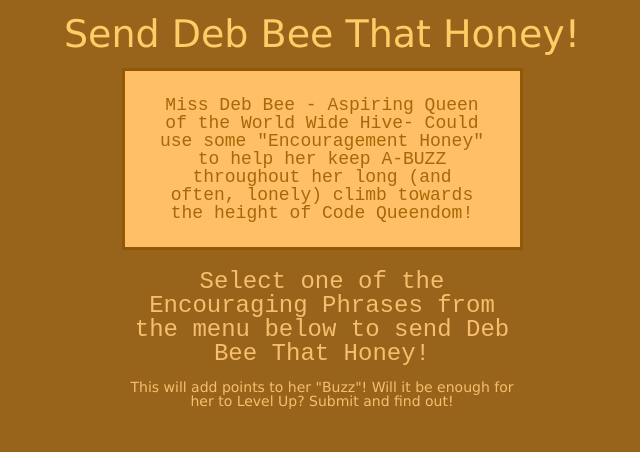
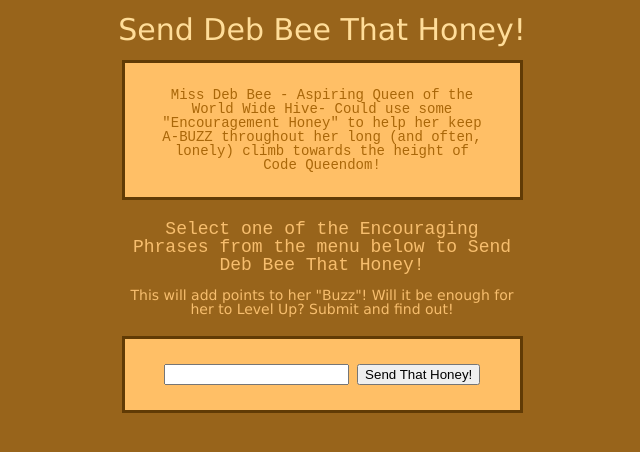
Before and after one commit to BumblesDeBee/send_honey, a plain HTML site: page index.html in a window 1280 px wide. Shown: the whole page, without its empty margins (318-958 px from the left). Drawn offline with Linux system fonts and the light colour scheme.

Commit message:
Modified main.css, index.html - Start creating Form skeleton

```diff
--- a/css/main.css
+++ b/css/main.css
@@ -4,27 +4,27 @@ body {
 }
 h1 {
     font-family: Verdana, Geneva, Tahoma, sans-serif;
-    font-size: 38px;
-    color: hsl(40, 100%, 70%);
+    font-size: 30px;
+    color: hsl(40, 100%, 80%);
 }
 .title {
     text-align: center;
     padding: 15px;
 }
-.intro {
+.box {
     margin: auto;
     width: 325px;
-    border: 3px solid hsl(35, 90%, 30%);
+    border: 3px solid hsl(35, 90%, 20%);
     padding: 25px 35px;
     font-family: 'Courier New', Courier, monospace;
     color: hsl(35, 90%, 35%);
     background-color:  hsl(35, 100%, 70%);
     text-align: center;
-    font-size: 18px;
+    font-size: 14px;
 }
 h2 {
     font-family: 'Courier New', Courier, monospace;
-    font-size: 24px;
+    font-size: 18px;
 }
 .form_instruct{
     margin: auto;
--- a/index.html
+++ b/index.html
@@ -11,16 +11,21 @@
         <h1>Send Deb Bee That Honey!</h1>
     </div>
 
-    <div class="intro">
+    <div class="box">
         Miss Deb Bee - Aspiring Queen of the World Wide Hive- Could use some "Encouragement Honey" to help her keep A-BUZZ throughout her long (and often, lonely) climb towards the height of Code Queendom!
     </div>
 
-    <div class="form_instruct"><h2>Select one of the Encouraging Phrases from the menu below to send Deb Bee That Honey!</h2>
+    <div class="form_instruct"><h2>Select one of the Encouraging Phrases from the menu below to Send Deb Bee That Honey!</h2>
         <br>
         This will add points to her "Buzz"! Will it be enough for her to Level Up? Submit and find out!
     </div>
 
-    <form></form>
+    <div class="box">
+    <form action="/handling-form-page" method="POST">
+        <label></label><input>
+        <button>Send That Honey!</button>
+    </form>
+    </div>
 
     <!--Filler JS
     <button id="button">click me</button>
```
